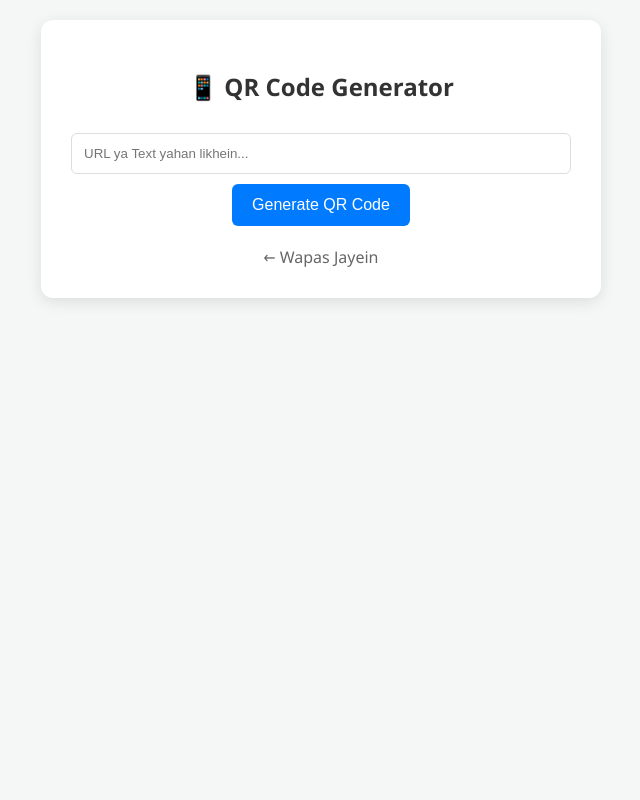
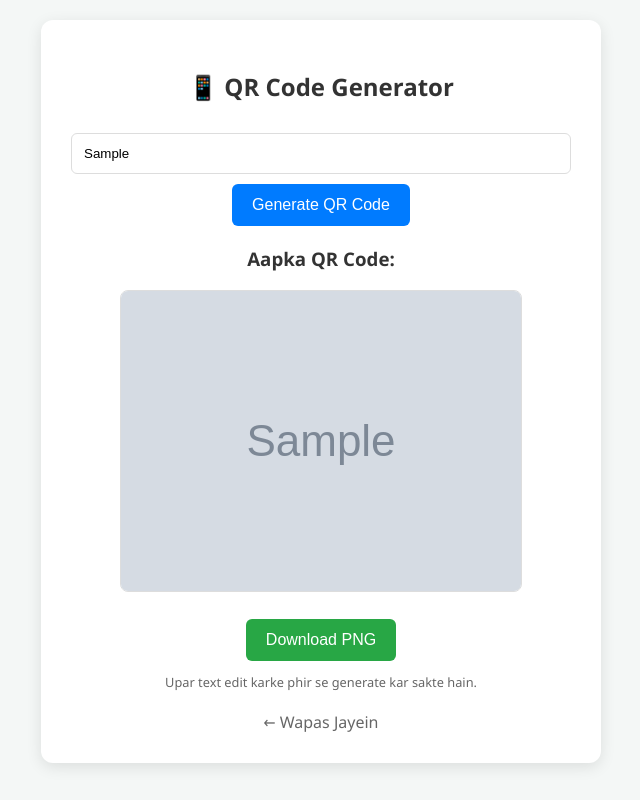
Before and after one commit to sksinha342/vecel, a Flask app: template templates/qrgen.html in a window 1280 px wide. Shown: the whole page, without its empty margins (319-959 px from the left). Run offline with Flask 3, Linux system fonts and the light colour scheme; the template is opened without the code that fills it: most values are stand-ins (such as "Sample title", 1, 10 or a date in 2020); grey boxes marked "Sample" are stand-in pictures.

Commit message:
Update qrgen.html

```diff
--- a/templates/qrgen.html
+++ b/templates/qrgen.html
@@ -7,10 +7,25 @@
 <body>
     <div class="container">
         <h2>📱 QR Code Generator</h2>
+
         <form action="/qrgen" method="POST">
-            <input type="text" name="data" placeholder="URL ya Text yahan likhein..." required>
+            <input type="text" name="data" placeholder="URL ya Text yahan likhein..."
+                   value="{{ old_data if old_data else '' }}" required>
             <button type="submit">Generate QR Code</button>
         </form>
+
+        {% if qr_image %}
+        <div style="margin-top: 20px;">
+            <h3>Aapka QR Code:</h3>
+            <img src="{{ qr_image }}" alt="QR Code" style="border: 1px solid #ddd; border-radius: 8px;">
+            <br><br>
+            <a href="{{ qr_image }}" download="my_qrcode.png">
+                <button style="background-color: #28a745;">Download PNG</button>
+            </a>
+            <p style="font-size: 0.8em; color: #666;">Upar text edit karke phir se generate kar sakte hain.</p>
+        </div>
+        {% endif %}
+
         <a href="/" class="back-link">← Wapas Jayein</a>
     </div>
 </body>
```
